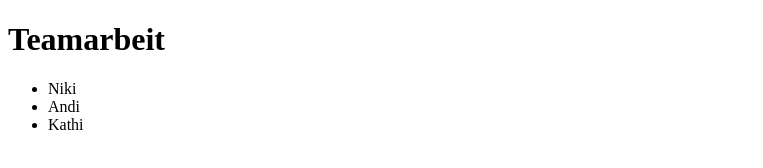
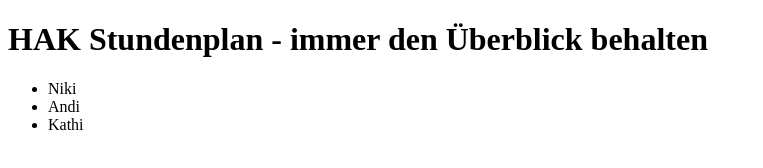
Before and after one commit to Andi20122007/HakStundenplan, a plain HTML site: page index.html in a window 1280 px wide. Shown: the whole page, without its empty margins (0-763 px from the left). Drawn offline with Linux system fonts and the light colour scheme.

Commit message:
index.html h1 umgeändert

```diff
--- a/index.html
+++ b/index.html
@@ -6,7 +6,7 @@
     <title>HAK Stundenplan</title>
 </head>
 <body>
-    <h1>Teamarbeit</h1>
+    <h1>HAK Stundenplan - immer den Überblick behalten</h1>
     <ul>
         <li>Niki</li>
         <li>Andi</li>
```
